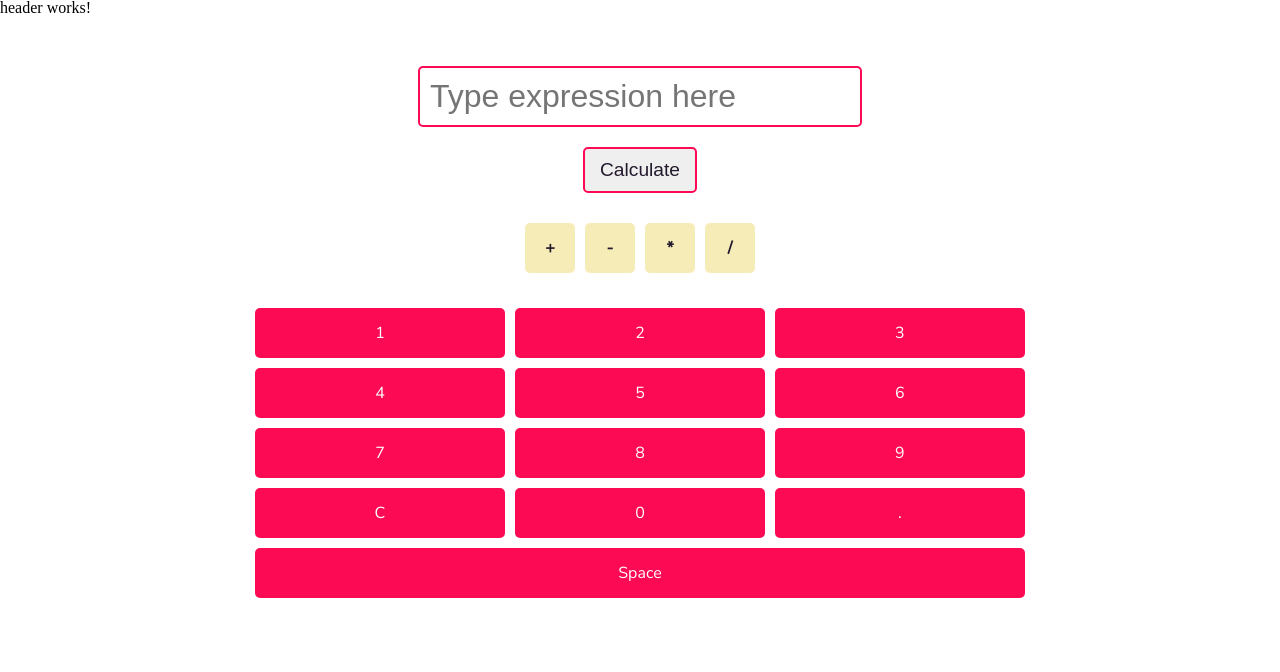
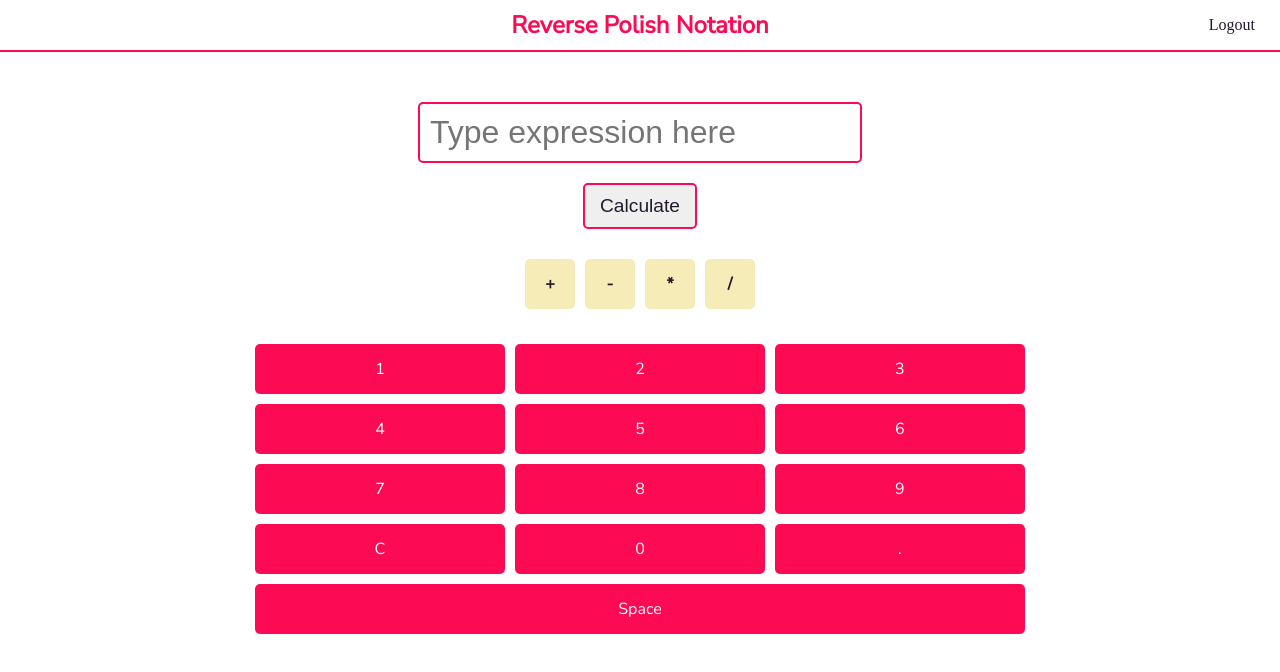
Before and after one commit to jjurinovic/rpn-calculator, an Angular app: page /calculator in a window 1280 px wide. Shown: the top 672 px of the page. Built offline with nearby package versions, Linux system fonts and the light colour scheme; sample sign-in values are in the browser's storage.

Commit message:
implemented header component

```diff
--- a/src/app/core/layout/header/header.component.html
+++ b/src/app/core/layout/header/header.component.html
@@ -1 +1,5 @@
-<p>header works!</p>
+<div class="header">
+  <div class="header__title">Reverse Polish Notation</div>
+
+  <span class="header__logout" (click)="logout()"> Logout</span>
+</div>
--- a/src/app/core/layout/header/header.component.scss
+++ b/src/app/core/layout/header/header.component.scss
@@ -0,0 +1,23 @@
+@import './../../../../scss/variables';
+
+.header {
+  height: 50px;
+  border-bottom: 2px solid $red;
+  display: flex;
+  align-items: center;
+  justify-content: center;
+
+  .header__title {
+    font-family: nunitoSans;
+    font-size: 1.5rem;
+    font-weight: bold;
+    color: $red;
+  }
+
+  .header__logout {
+    position: absolute;
+    right: 25px;
+    cursor: pointer;
+    color: $black;
+  }
+}
```
